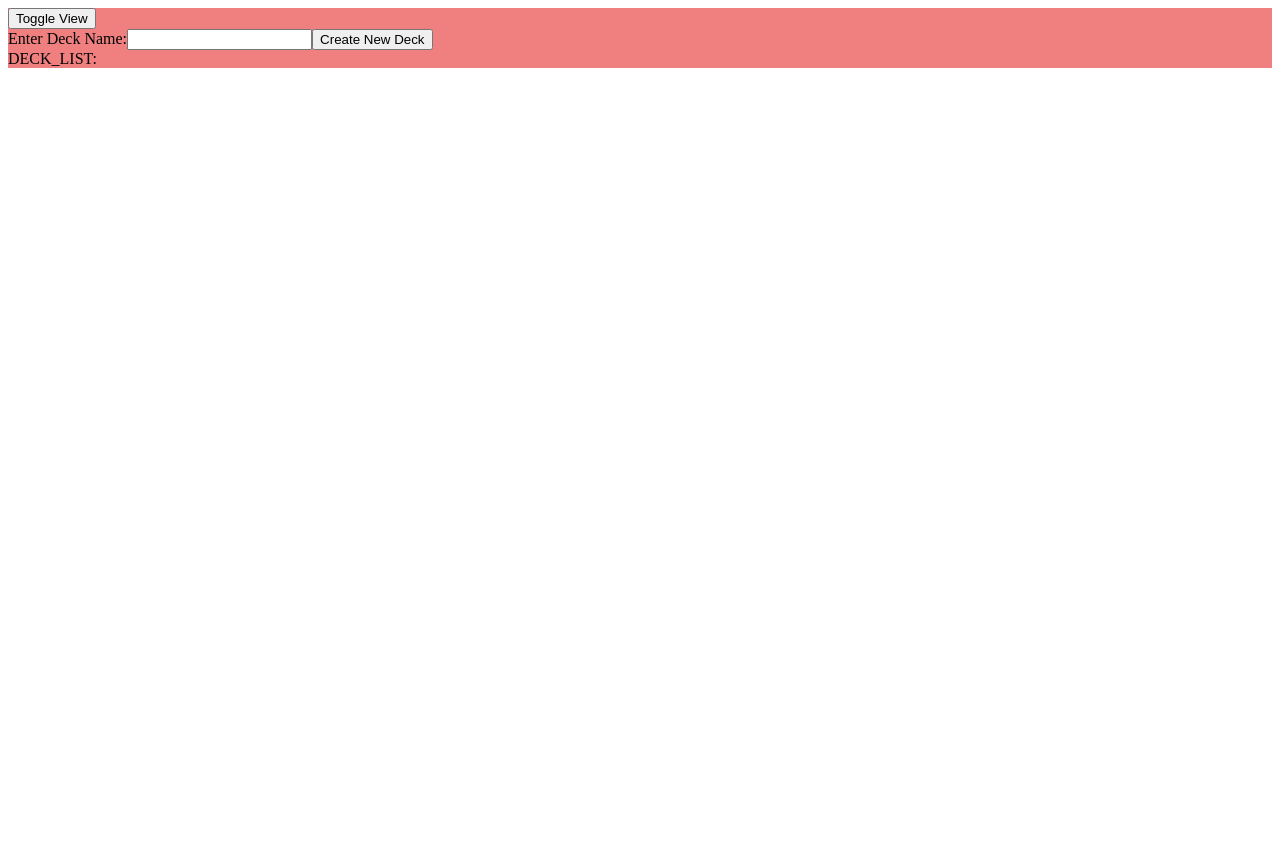
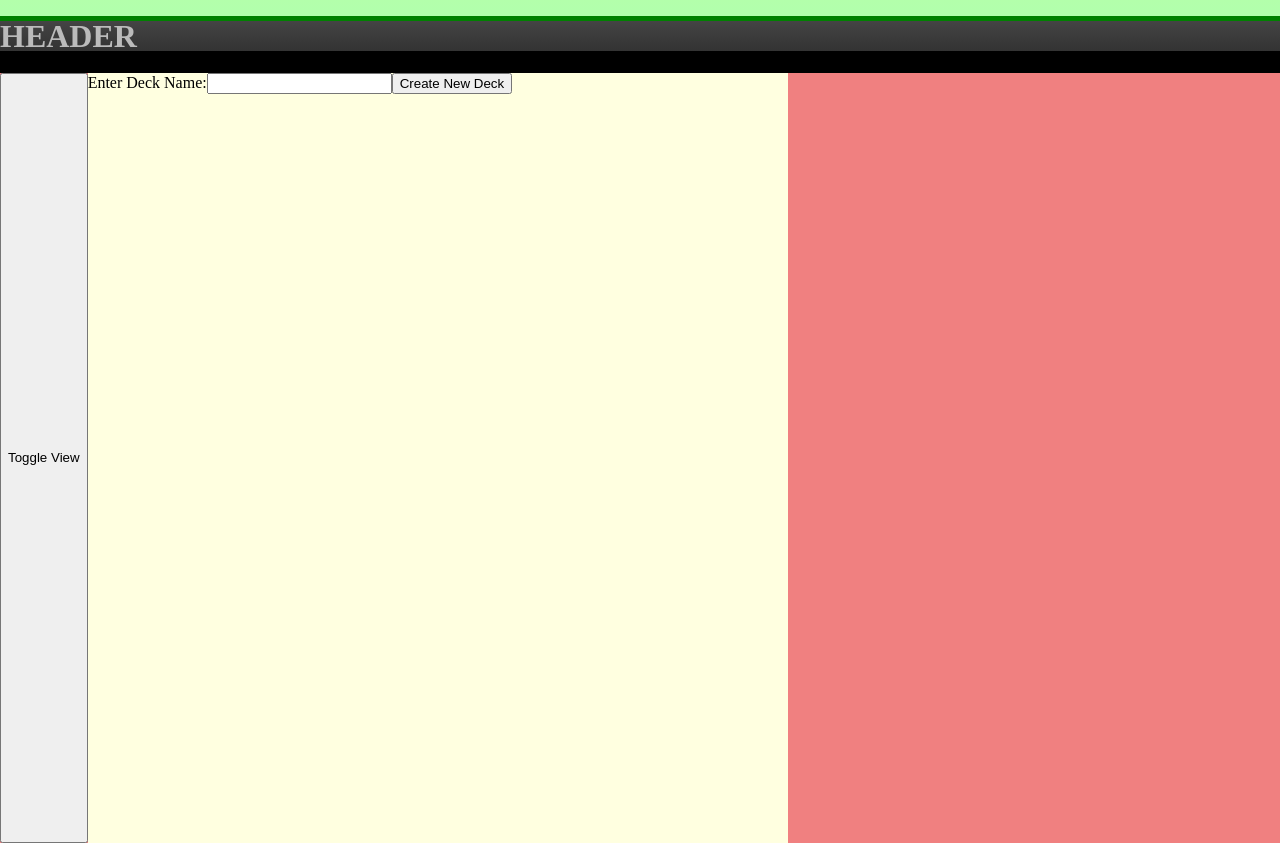
Before and after one commit to e-wilding/mtg-collection, a React app: page / in a window 1280 px wide. Before the commit the page ends 800 px from the top, so only its background shows below. Built offline with nearby package versions, Linux system fonts and the light colour scheme; the HTML template or start-up script is replaced by a standard one.

Commit message:
Update layout and remove button for default card image

```diff
--- a/client/App.jsx
+++ b/client/App.jsx
@@ -8,7 +8,8 @@ class App extends Component {
 
   render() {
     return (
-      <div>
+      <div className='container'>
+        <h1 id='header'>HEADER</h1>
         <MainContainer />
       </div>
     );
--- a/client/components/CardDisplay.jsx
+++ b/client/components/CardDisplay.jsx
@@ -1,10 +1,11 @@
 import React, { Component } from 'react';
+const defaultImg = "https://c1.scryfall.com/file/scryfall-card-backs/large/59/597b79b3-7d77-4261-871a-60dd17403388.jpg?1561757283";
 
 const CardDisplay = (props) => (
-    <div className="cardDisplay">
+    <div className="cardImageDisplay">
         <img src={props.cardImage}></img>
-        <input className="addCardBtn" type="button" value="+" onClick={props.addCard} />
-        <input className="deleteCardBtn" type="button" value="-" onClick={props.deleteCard} />
+        {props.cardImage !== defaultImg ? <input className="addCardBtn" type="button" value="+" onClick={props.addCard} /> : null}
+        {props.cardImage !== defaultImg ? <input className="deleteCardBtn" type="button" value="-" onClick={props.deleteCard} /> : null}
     </div>
 );
 
--- a/client/containers/DeckContainer.jsx
+++ b/client/containers/DeckContainer.jsx
@@ -50,18 +50,17 @@ class DeckContainer extends Component {
             console.log("DECK ID LOADED: ", this.props.deck_loaded)
             console.log("CARD LIST: ", this.props.decks[this.props.deck_loaded].cardList)
             for (const [key, val] of Object.entries(this.props.decks[this.props.deck_loaded].cardList)) {
-                let newCard = <Card key={val.card.id} card={val}></Card>
+                let newCard = <span><Card key={val.card.id} card={val}></Card></span>
                 let btn_minus = <button onClick={() => this.props.moveFromDeckToColl(val.card)}>-</button>
                 deckList.push(newCard, btn_minus);
             }
         }
 
         return (
-            <div className="DeckContainer">
+            <div className="deckContainer">
                 {
                     collectionList
                 }
-                DECK_LIST:
                 {
                     deckList
                 }
--- a/client/containers/MainContainer.jsx
+++ b/client/containers/MainContainer.jsx
@@ -47,6 +47,9 @@ class MainContainer extends Component {
         return (
             <div className="mainContainer">
                 {
+
+                }
+                {
                     <button onClick={this.props.toggleViewMode}>Toggle View</button>
                 }
                 {
--- a/client/styles.css
+++ b/client/styles.css
@@ -1,5 +1,24 @@
+html {
+  height: 100%
+}
+
 body {
-  background: white;
+  height: 100%;
+  margin: 0;
+  font-family: Ubuntu;
+  background: linear-gradient(#b3ffab, #67fffc);
+}
+
+#root {
+  outline: green solid 5px;
+}
+
+#header {
+  height: 30px;
+  display: flex;
+  align-items: center;
+  background: linear-gradient(#444444, #333333);
+  color: #bbbbbb;
 }
 
 .deckBtn {
@@ -13,21 +32,38 @@ body {
 }
 
 .addCardBtn {
-  width: 50px;
+  width: auto;
   height: 50px;
 }
 
 .deleteCardBtn {
-  width: 50px;
+  width: auto;
   height: 50px;
+}
+
+.container {
+  background: black;
 }
 
 .mainContainer {
   background: lightcoral;
+  display: flex;
+  height: calc( 100vh - 30px);
 }
 
 .collectionContainer {
   background: lightpink;
+  min-width: 700px;
+}
+
+.deckContainer {
+  background: lightslategray;
+  display: flex;
+}
+
+.myDecksContainer {
+  min-width: 700px;
+  background: lightyellow;
 }
 
 .searchDisplay {
@@ -36,6 +72,16 @@ body {
 
 .collectionsDisplay {
   background: lightsalmon;
+}
+
+.cardImageDisplay {
+  display:flex;
+  flex-direction: column;
+}
+
+img {
+  max-width: 500px;
+  max-height: 600px;
 }
 
 .cardDisplay {
```
